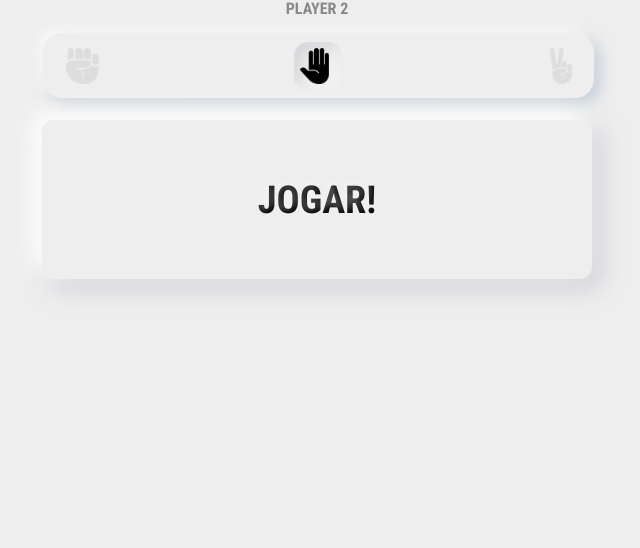
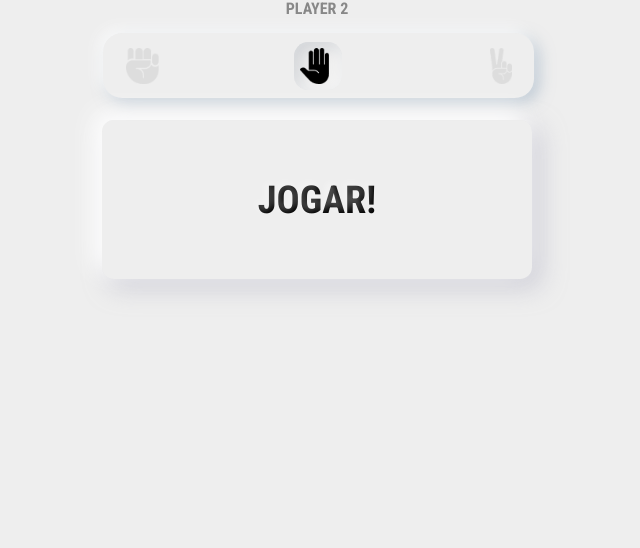
Before and after one commit to cecilialourenco/Jokenpo, a plain HTML site: page index.html in a window 1280 px wide. Shown: the part 252-800 px from the top of the page, without its empty margins (323-963 px from the left). Drawn offline with Linux system fonts and the light colour scheme.

Commit message:
removendo o media query

```diff
--- a/jokenpo.css
+++ b/jokenpo.css
@@ -1,20 +1,18 @@
-@media screen and (min-width: 600px) {
-  .container {
-      width: 600px;
-      margin: 0 auto;
-      position: relative;
-  }
+body {
+  background: #EEEEEE;
+  font-size: 20px;
+}
+
+.container {
+  position: relative;
+  margin: 0 auto;
+  max-width: 30rem;
 }
 
 h1, h2, span, .play-button, #vs {
   font-family: 'Roboto Condensed', sans-serif;
   text-transform: uppercase;
   font-weight: bold;
-}
-
-body {
-  background: #EEEEEE;
-  font-size: 20px;
 }
 
 h1 {
```
